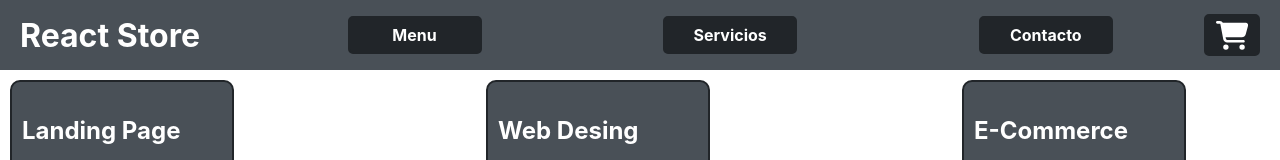
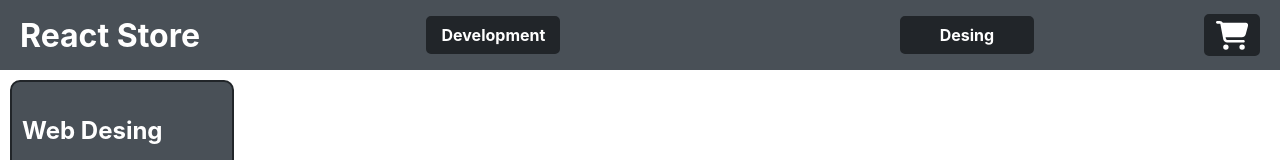
Before and after one commit to matiasgimenezagustin/React-JS-Proyect, a React (Create React App) app: page /category/desing in a window 1280 px wide. Shown: the top 160 px of the page. Built offline with nearby package versions, Linux system fonts and the light colour scheme.

Commit message:
bug fixed

```diff
--- a/src/Pages/ItemDetailContainer/ItemDetailContainer.jsx
+++ b/src/Pages/ItemDetailContainer/ItemDetailContainer.jsx
@@ -37,7 +37,7 @@ function getItem(id) {
         }
     ];
 
-    const item = products.filter( item => item.id == id);
+    const item = products.filter( item => item.id === parseInt(id));
     console.log(item)
         setTimeout(() => {
             resolve(item[0])
--- a/src/Pages/ItemListContainer/ItemListContainer.jsx
+++ b/src/Pages/ItemListContainer/ItemListContainer.jsx
@@ -1,26 +1,82 @@
 import React, { useEffect, useState } from 'react';
+import "./ItemListContainer.css";
+import ItemList from '../../components/ItemList/ItemList';
+/* import getData from "../../services/getData"; */
+import { useParams } from 'react-router-dom';
 
-import "./ItemListContainer.css";
 
-import ItemList from '../../components/ItemList/ItemList';
 
-import getData from "../../services/getData";
+function getProducts (categoria) {
+
+    const myPromise = new Promise((resolve) => {
+
+        const products = [
+            {
+                id: 0,
+                image: "https://josefacchin.com/wp-content/uploads/2016/02/landing-page-wordpress.png",
+                title:"Landing Page",
+                categoria: "development",
+                descripcion: "Tu producto en solo una pagina",
+                price : 15000,
+                stock : 3,
+            },
+            {
+                id: 1,
+                image: "https://marketing4ecommerce.net/wp-content/uploads/2020/11/nueva-portada-enero-1-6.jpg",
+                title:"Web Desing",
+                categoria: "desing",
+                descripcion: "Alcanza tus objetivos con una buena imagen",
+                price : 10000,
+                stock : 5,
+            },
+            {
+                id: 2,
+                image: "https://www.cronista.com/files/image/319/319739/60140d74c99af.jpg",
+                title: "E-Commerce",
+                categoria: "development",
+                descripcion: "Desarrolla tu negocio en el mundo digital",
+                price : 70000,
+                stock : 4,
+            }
+        ];
+        const emptyFilter = () =>{
+            if ( categoria == undefined){
+
+                return products
+
+            }else{
+
+                const productsFiltered = products.filter(p => p.categoria == categoria)
+
+                return productsFiltered
+            }
+        }
+        setTimeout(() => {
+            resolve(emptyFilter)
+        }, 2000)
+    });
+    return myPromise
+}
 
 
 function ItemListContainer({}) {
 
+    const { categoryId } = useParams();
 
+    console.log(categoryId)
 
     const [products, setProducts] = useState ([])
 
+    useEffect (() => {
+        getProducts(categoryId)
 
-    useEffect (() => {
+            .then((res) => setProducts(res))
 
-        getData.then((res) => setProducts(res));
+            .catch((error) => console.log("no anda", error));
 
-        getData.catch((error) => console.log("no anda", error));
+    }, [categoryId])
 
-    }, [])
+
 
     return (
         <div className='catalogo'>
--- a/src/components/Item/Item.jsx
+++ b/src/components/Item/Item.jsx
@@ -4,7 +4,6 @@ import {Link} from "react-router-dom";
 
 function Item({ id, title, img, price}) {
 
-    console.log(id)
     return (
         <div className='itemCard'>
             <h3>
--- a/src/components/ItemList/ItemList.jsx
+++ b/src/components/ItemList/ItemList.jsx
@@ -2,7 +2,6 @@ import React from 'react';
 import Item from '../Item/Item';
 
 function ItemList({ products }) {
-    console.log("funciona", products)
 
     return (
         <div className='listCatalogo'>
--- a/src/components/NavBar/NavBar.jsx
+++ b/src/components/NavBar/NavBar.jsx
@@ -2,6 +2,7 @@ import React from 'react';
 import "./NavBar.css";
 import { FontAwesomeIcon } from '@fortawesome/react-fontawesome';
 import {faCartShopping} from "@fortawesome/free-solid-svg-icons";
+import { NavLink } from 'react-router-dom';
 
 
 const NavBar =  (props) => {
@@ -11,9 +12,8 @@ const NavBar =  (props) => {
                 React Store
             </h2>
             <ul>
-                <li><a href="#">Menu</a></li>
-                <li><a href="#">Servicios</a></li>
-                <li><a href="#">Contacto</a></li>
+                <li><NavLink  to="/category/development">Development</NavLink></li>
+                <li><NavLink  to="/category/desing">Desing</NavLink></li>
             </ul>
             <FontAwesomeIcon className='cardWidget'icon={faCartShopping} />
         </div>
--- a/src/services/getData.js
+++ b/src/services/getData.js
@@ -35,10 +35,6 @@ const getData = new Promise((resolve) => {
     }, 2000)
 });
 
-/* const getData = new Promise((resolve) => {
-    setTimeout(() => {
-        resolve(data);
-    }, 5000)
-}); */
+
 
 export default getData
```
Also changed, not shown: 1 other file (tests, documents, lock files or other folders).
